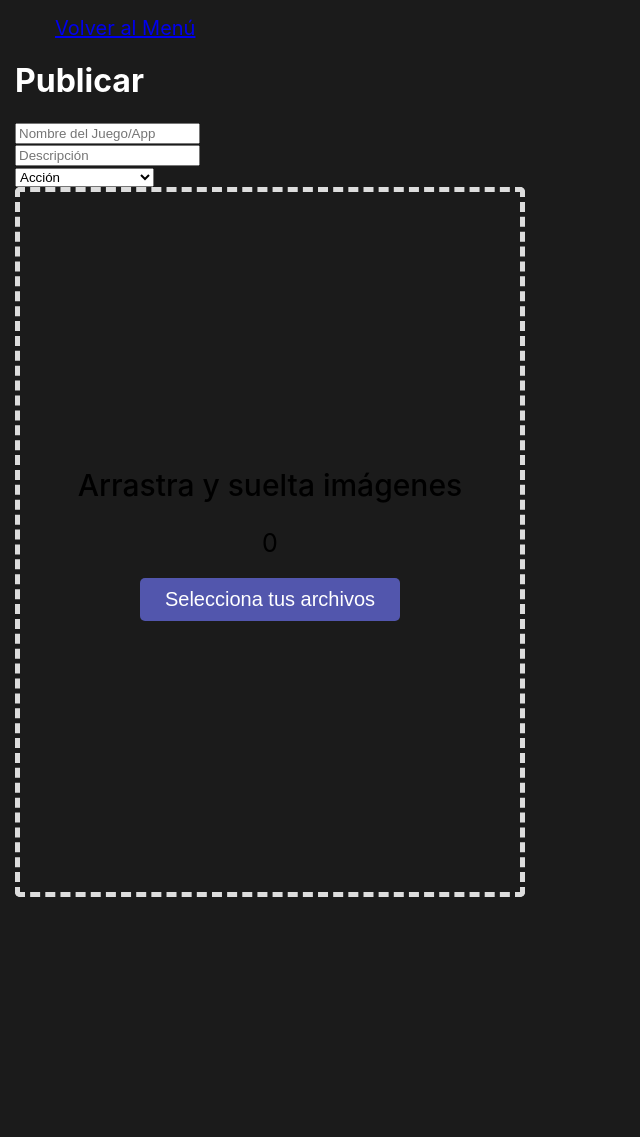
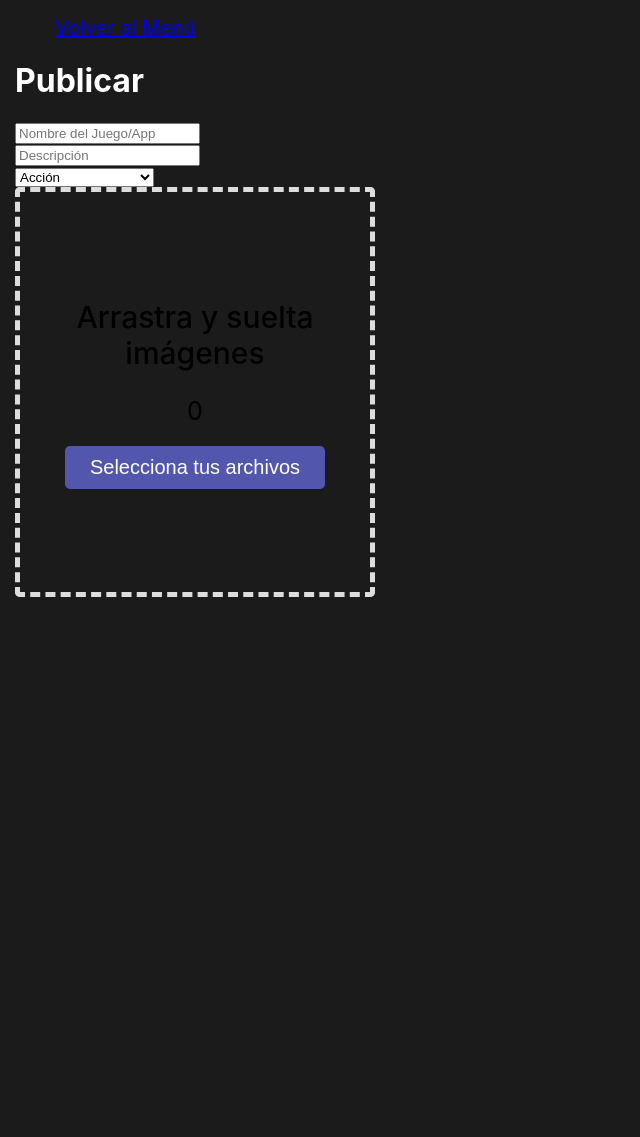
Before and after one commit to fedelaborda/Proyecto2022, a PHP site: page /Proyecto2022/publicarJuego.php in a window 1280 px wide; the page is wider, and only the part inside the window is pictured. Shown: the top 1137 px of that part, without its empty margins (0-640 px from the left). Run offline with PHP 8.4, Linux system fonts and the light colour scheme.

Commit message:
estilos drag and drop

```diff
--- a/estilopublicar.css
+++ b/estilopublicar.css
@@ -13,10 +13,17 @@ nav ul li{
     color: white;
 
 }
+nav ul li a {
+    color: blue;
+}
+nav ul li a:hover{
+    color: white;
+    transition:.3s;
+}
 .drag-area {
     border: 5px dashed #ddd;
-    width:  500px;
-    height: 700px;
+    width:  350px;
+    height: 400px;
     border-radius: 5px;
     display: flex;
     align-items: center;
@@ -34,6 +41,7 @@ nav ul li{
     font-size: 30px;
     font-weight: 500;
     color: #000;
+    text-align: center;
   }
 
   .drag-area span {
```
